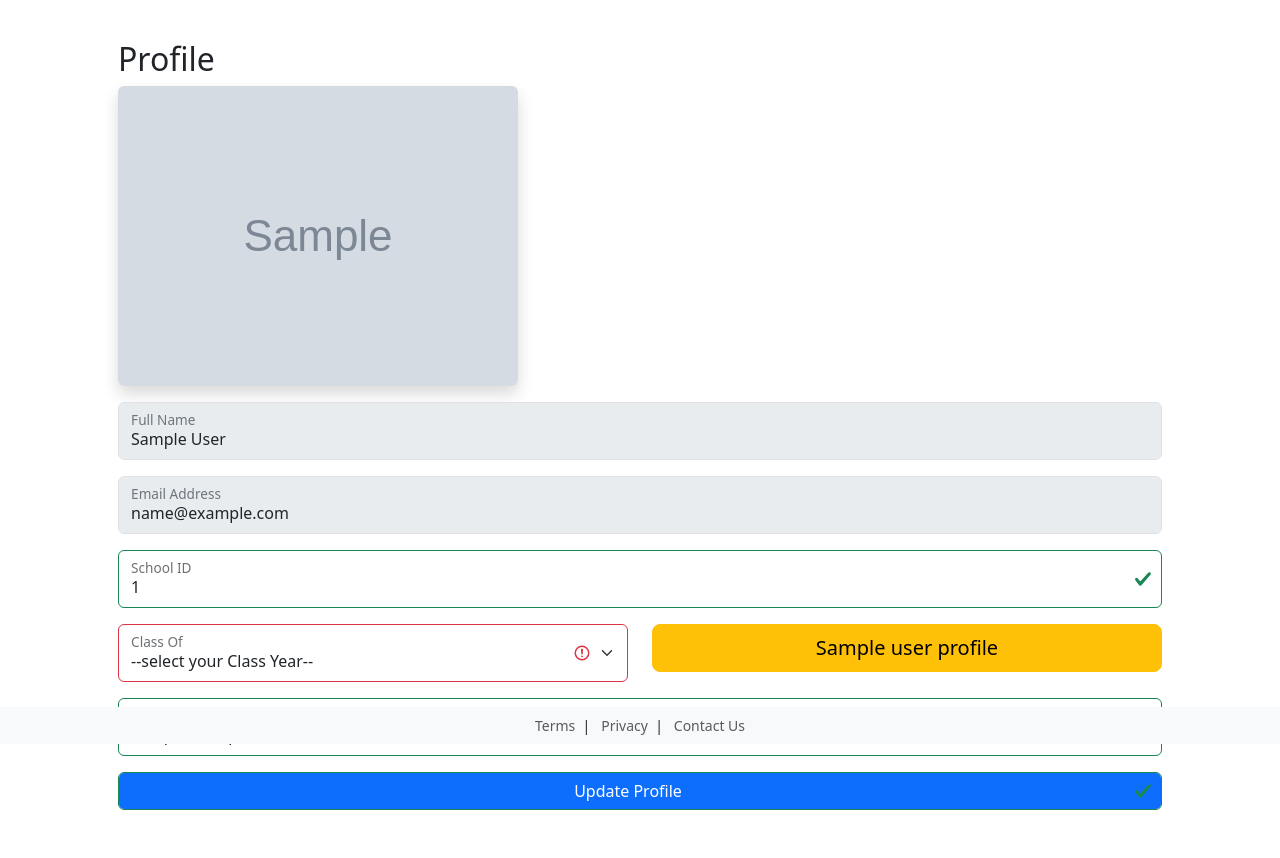
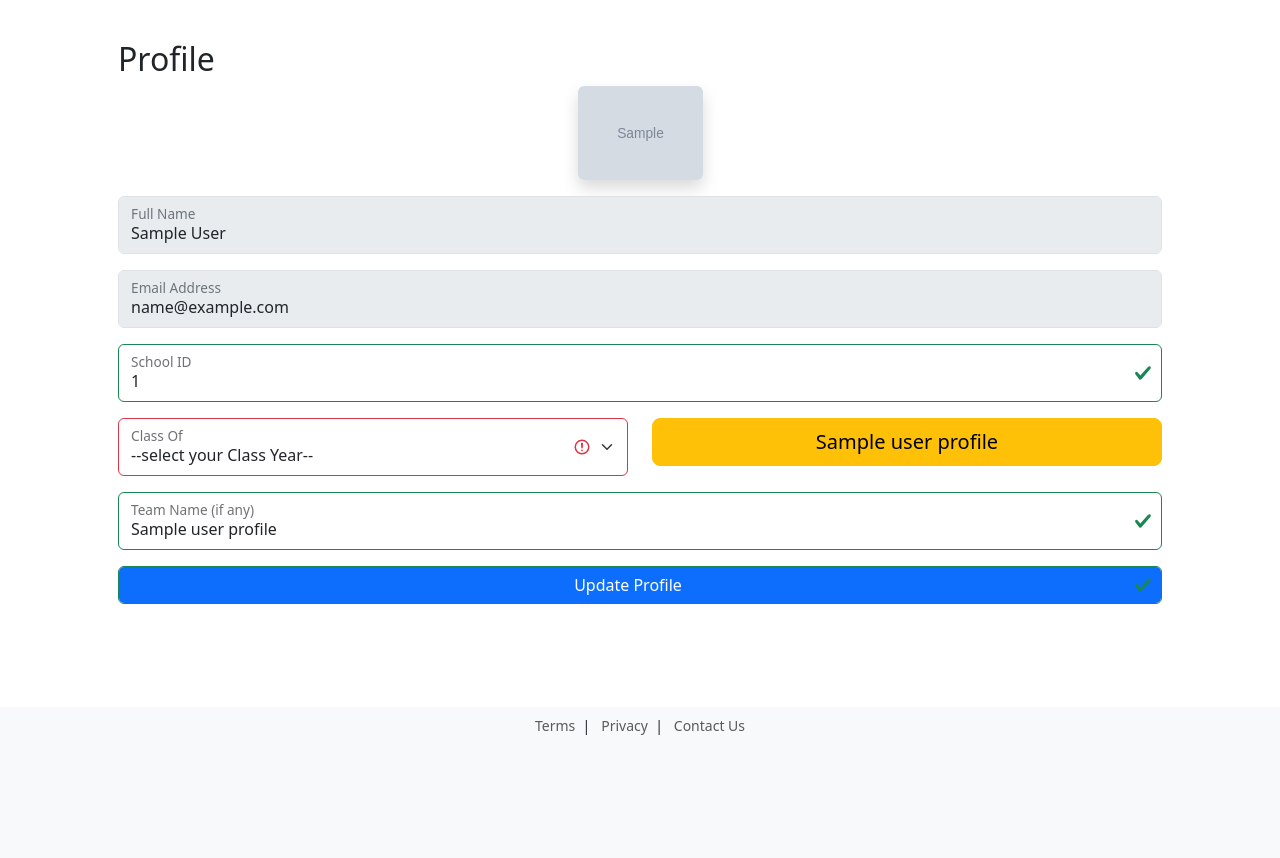
Before and after one commit to zshaiyen/NHS-App, a Flask app: template templates/profile.html in a window 1280 px wide. Shown: the part 56-914 px from the top of the page. After the commit the page ends 791 px from the top, so only its background shows below. Run offline with Flask 3, Linux system fonts and the light colour scheme; the template is opened without the code that fills it: most values are stand-ins (such as "Sample title", 1, 10 or a date in 2020); grey boxes marked "Sample" are stand-in pictures.

Commit message:
Profile bootstrap

```diff
--- a/templates/profile.html
+++ b/templates/profile.html
@@ -4,7 +4,7 @@
 
 <h2>Profile</h2>
 <form action="{{ url_for('profile') }}/{{ user_profile[0]['user_email'] }}/update" method="POST" class="was-validated">
-  <img class="img-fluid rounded shadow" src="{{ user_profile[0]['photo_url'] }}">
+  <img class="rounded shadow mx-auto d-block" style="width: 125px;" src="{{ user_profile[0]['photo_url'] }}">
 
   <div class="form-floating mb-3 mt-3">
     <input class="form-control" type="text" id="full_name" name="full_name" value="{{ user_profile[0]['full_name'] }}" disabled>
@@ -35,10 +35,8 @@
     </div>
     <div class="col">
       {% if user_profile[0]['class_year_name'] %}
-      <!-- <h1><span class="badge badge bg-info">{{ user_profile[0]['class_year_name'] }}</span></h1> -->
-      <!-- <input class="form-control bg-warning" type="text" id="class_year_name" name="class_year_name" value="{{ user_profile[0]['class_year_name'] }}" disabled> -->
       <div class="d-grid gap-2">
-      <button type="button" class="btn btn-warning btn-lg">{{ user_profile[0]['class_year_name'] }}</button>
+      <button type="button " class="btn btn-warning btn-lg">{{ user_profile[0]['class_year_name'] }}</button>
       </div>
       {% endif %}
     </div>
```
